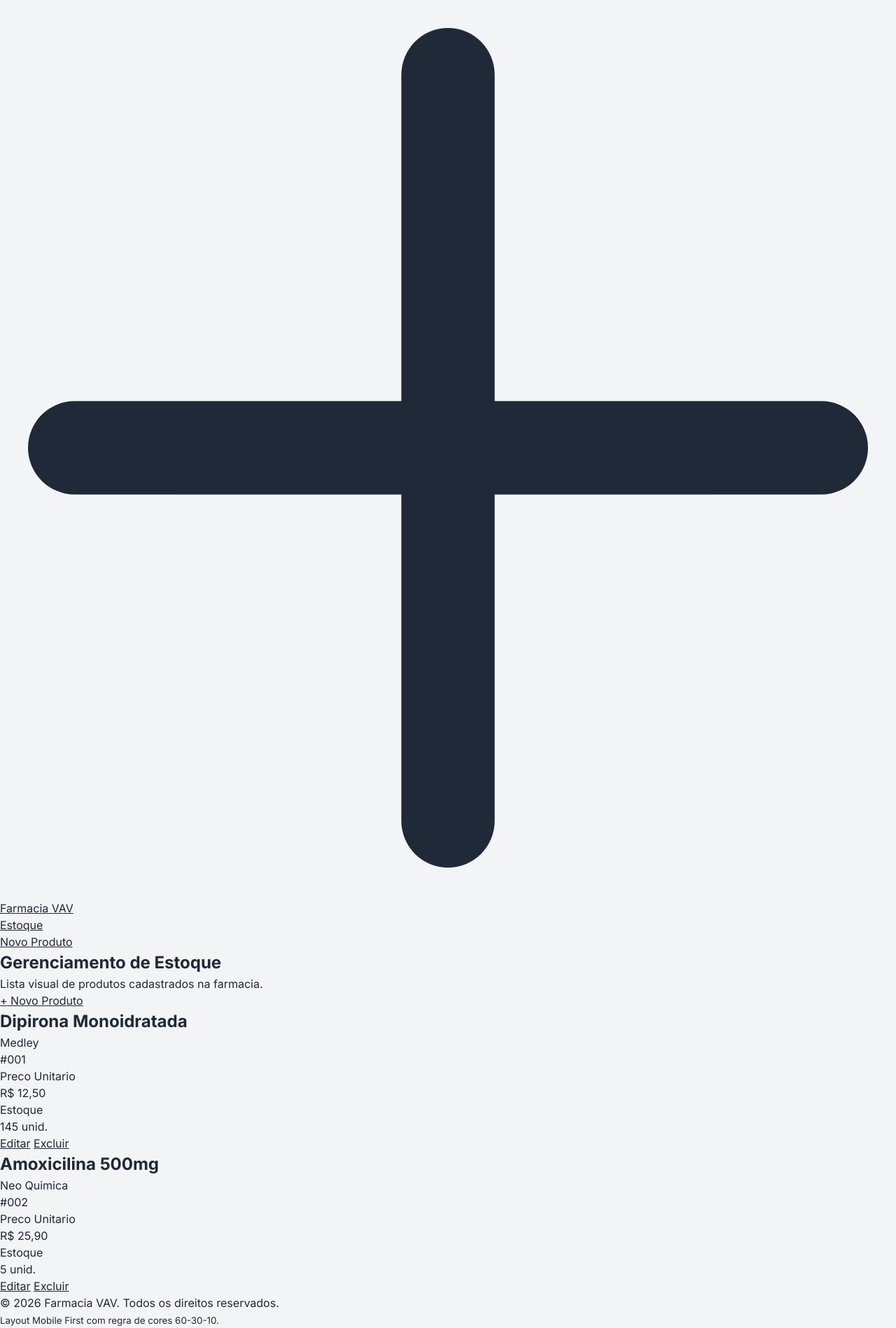
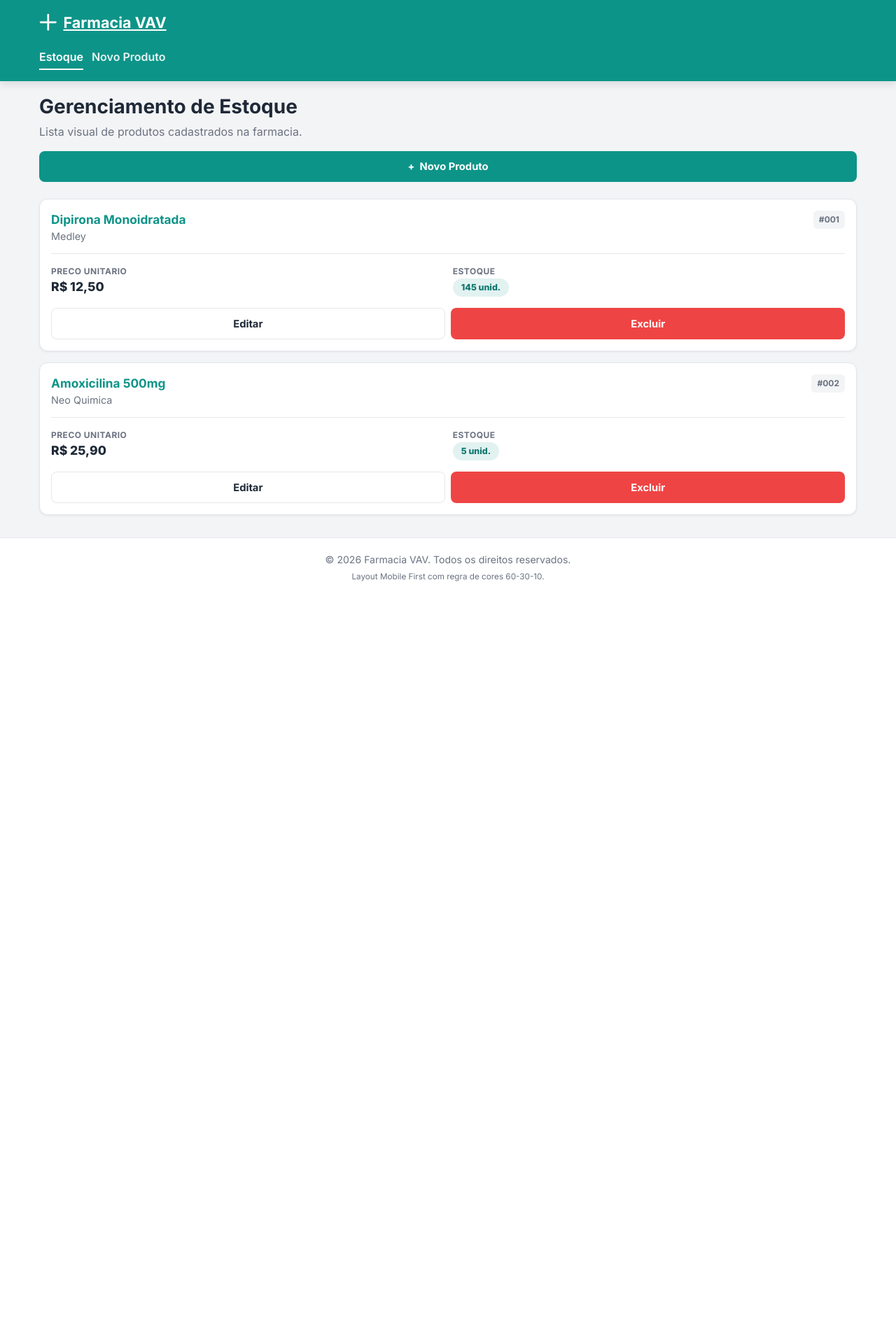
Before and after one commit to etecvav26-d206/portifolio-sweb, a PHP site: page / in a window 1280 px wide. Shown: the whole page at 70% size. After the commit the page ends 831 px from the top, so only its background shows below. Run offline with PHP 8.4, Linux system fonts and the light colour scheme.

Commit message:
arrumando layout dos botoes e cards

```diff
--- a/2BM/crud-farmacia-vav/css/style.css
+++ b/2BM/crud-farmacia-vav/css/style.css
@@ -33,3 +33,305 @@ body {
 a {
     color: inherit;
 }
+
+.site-header {
+    background: var(--color-primary);
+    color: #ffffff;
+    box-shadow: 0 4px 12px rgba(15, 23, 42, 0.12);
+}
+
+.header-content {
+    width: min(100%, 1200px);
+    margin: 0 auto;
+    padding: 1rem;
+    display: flex;
+    flex-direction: column;
+    gap: 1rem;
+}
+
+.logo {
+    display: flex;
+    align-items: center;
+    gap: 0.55rem;
+    font-size: 1.35rem;
+    font-weight: 700;
+}
+
+.logo-icon {
+    width: 1.6rem;
+    height: 1.6rem;
+    flex: 0 0 auto;
+}
+
+.main-nav ul {
+    display: flex;
+    gap: 0.75rem;
+    list-style: none;
+    flex-wrap: wrap;
+}
+
+.main-nav a {
+    display: inline-flex;
+    align-items: center;
+    min-height: 2.25rem;
+    color: rgba(255, 255, 255, 0.9);
+    text-decoration: none;
+    font-weight: 600;
+    border-bottom: 2px solid transparent;
+}
+
+.main-nav a:hover,
+.main-nav a.active {
+    color: #ffffff;
+    border-bottom-color: #ffffff;
+}
+
+main {
+    width: min(100%, 1200px);
+    margin: 0 auto;
+    padding: 1.25rem 1rem 2rem;
+    flex: 1;
+}
+
+.page-header {
+    display: flex;
+    flex-direction: column;
+    gap: 1rem;
+    margin-bottom: 1.5rem;
+}
+
+.page-title {
+    font-size: 1.75rem;
+    line-height: 1.2;
+    font-weight: 700;
+}
+
+.page-subtitle {
+    color: var(--color-muted);
+    margin-top: 0.35rem;
+}
+
+.actions-row {
+    display: flex;
+    gap: 0.75rem;
+    flex-wrap: wrap;
+}
+
+.btn {
+    display: inline-flex;
+    align-items: center;
+    justify-content: center;
+    gap: 0.45rem;
+    min-height: 2.5rem;
+    padding: 0.65rem 1rem;
+    border: 1px solid transparent;
+    border-radius: 0.5rem;
+    font-size: 0.92rem;
+    font-weight: 700;
+    text-decoration: none;
+    cursor: pointer;
+    transition: background 0.2s, border-color 0.2s, transform 0.2s;
+}
+
+.btn:hover {
+    transform: translateY(-1px);
+}
+
+.btn-primary {
+    background: var(--color-primary);
+    color: #ffffff;
+}
+
+.btn-primary:hover {
+    background: var(--color-primary-dark);
+}
+
+.btn-danger {
+    background: var(--color-accent);
+    color: #ffffff;
+}
+
+.btn-danger:hover {
+    background: var(--color-accent-dark);
+}
+
+.btn-outline {
+    background: var(--color-surface);
+    color: var(--color-text);
+    border-color: var(--color-border);
+}
+
+.btn-outline:hover {
+    background: var(--color-bg);
+}
+
+.btn-sm {
+    min-height: 2rem;
+    padding: 0.4rem 0.75rem;
+    font-size: 0.8rem;
+}
+
+.data-grid {
+    display: grid;
+    gap: 1rem;
+}
+
+.product-card,
+.form-card,
+.confirm-card {
+    background: var(--color-surface);
+    border: 1px solid var(--color-border);
+    border-radius: 0.75rem;
+    box-shadow: var(--shadow-sm);
+}
+
+.product-card {
+    padding: 1rem;
+    display: grid;
+    gap: 1rem;
+}
+
+.product-card:hover {
+    box-shadow: var(--shadow-md);
+}
+
+.product-header {
+    display: flex;
+    justify-content: space-between;
+    gap: 1rem;
+    padding-bottom: 0.8rem;
+    border-bottom: 1px solid var(--color-border);
+}
+
+.product-title {
+    color: var(--color-primary);
+    font-size: 1.08rem;
+    font-weight: 700;
+}
+
+.product-manufacturer {
+    color: var(--color-muted);
+    font-size: 0.9rem;
+}
+
+.product-id {
+    align-self: flex-start;
+    background: var(--color-bg);
+    border-radius: 0.35rem;
+    color: var(--color-muted);
+    font-size: 0.75rem;
+    font-weight: 700;
+    padding: 0.25rem 0.5rem;
+    white-space: nowrap;
+}
+
+.product-info {
+    display: grid;
+    grid-template-columns: 1fr 1fr;
+    gap: 0.85rem;
+}
+
+.info-label {
+    color: var(--color-muted);
+    font-size: 0.75rem;
+    font-weight: 700;
+    letter-spacing: 0.04em;
+    text-transform: uppercase;
+}
+
+.price-tag {
+    color: var(--color-text);
+    font-size: 1.1rem;
+    font-weight: 800;
+}
+
+.stock-badge {
+    display: inline-flex;
+    align-items: center;
+    border-radius: 999px;
+    background: var(--color-primary-soft);
+    color: var(--color-primary-dark);
+    font-size: 0.78rem;
+    font-weight: 800;
+    padding: 0.25rem 0.75rem;
+}
+
+.product-actions {
+    display: grid;
+    grid-template-columns: 1fr 1fr;
+    gap: 0.55rem;
+}
+
+.form-card,
+.confirm-card {
+    padding: 1rem;
+}
+
+.form-grid {
+    display: grid;
+    gap: 1rem;
+}
+
+.form-group {
+    display: grid;
+    gap: 0.45rem;
+}
+
+.form-label {
+    color: var(--color-text);
+    font-size: 0.9rem;
+    font-weight: 700;
+}
+
+.form-control {
+    width: 100%;
+    min-height: 2.8rem;
+    padding: 0.75rem 0.9rem;
+    border: 1px solid var(--color-border);
+    border-radius: 0.5rem;
+    background: #ffffff;
+    color: var(--color-text);
+    font: inherit;
+}
+
+.form-control:focus {
+    outline: 0;
+    border-color: var(--color-primary);
+    box-shadow: 0 0 0 3px var(--color-primary-soft);
+}
+
+.form-actions {
+    display: flex;
+    justify-content: flex-end;
+    gap: 0.75rem;
+    flex-wrap: wrap;
+    margin-top: 1.25rem;
+    padding-top: 1.25rem;
+    border-top: 1px solid var(--color-border);
+}
+
+.confirm-card {
+    display: grid;
+    gap: 1rem;
+    max-width: 680px;
+}
+
+.warning-text {
+    color: var(--color-accent-dark);
+    font-weight: 700;
+}
+
+.site-footer {
+    margin-top: auto;
+    padding: 1.25rem 1rem;
+    background: var(--color-surface);
+    border-top: 1px solid var(--color-border);
+    color: var(--color-muted);
+    text-align: center;
+    font-size: 0.88rem;
+}
+
+.site-footer small {
+    display: block;
+    margin-top: 0.35rem;
+}
```
